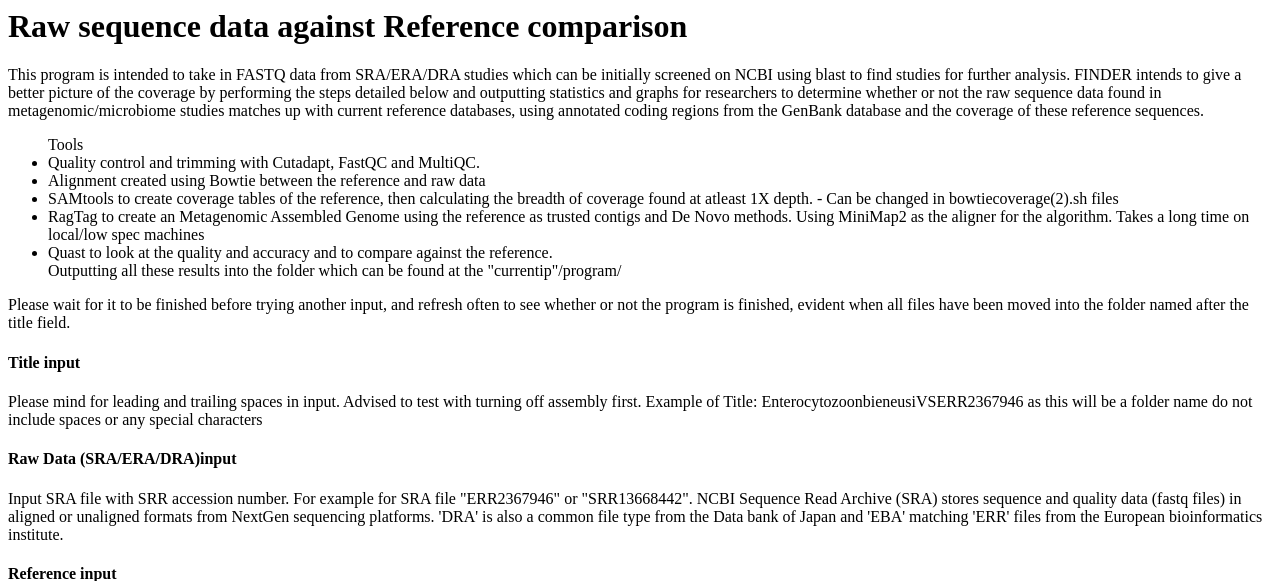
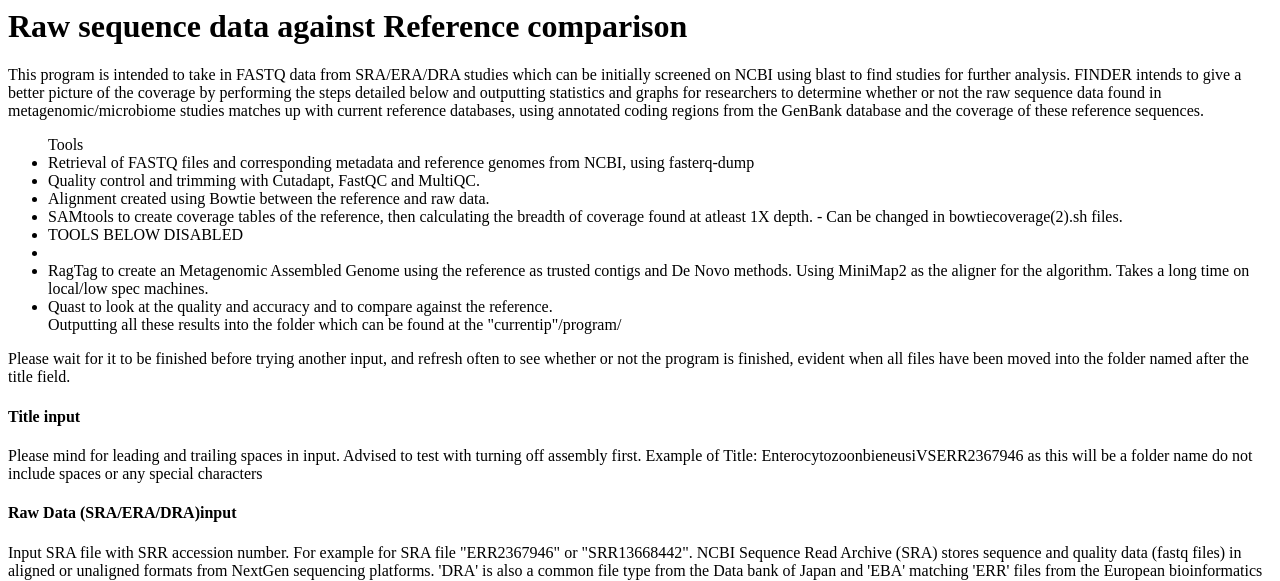
Before and after one commit to keith-harrison/FINDER, a PHP site: page / in a window 1280 px wide. Shown: the top 581 px of the page. Run offline with PHP 8.4, Linux system fonts and the light colour scheme.

Commit message:
Removed To do list, added line about fasterqdump and some extra comments
Also removed assembly for now as it caused bugs alot

```diff
--- a/website/index.php
+++ b/website/index.php
@@ -24,11 +24,13 @@ img {
     data found in metagenomic/microbiome studies matches up with current reference databases, using annotated coding regions from the GenBank database and the coverage of these reference sequences.
 
     <ul> Tools
+    <li>Retrieval of FASTQ files and corresponding metadata and reference genomes from NCBI, using fasterq-dump</li>
     <li>Quality control and trimming with Cutadapt, FastQC and MultiQC. </li>
-    <li>Alignment created using Bowtie between the reference and raw data  </li>
-    <li>SAMtools to create coverage tables of the reference, then calculating the breadth of coverage found at atleast 1X depth. - Can be changed in bowtiecoverage(2).sh files</li>
+    <li>Alignment created using Bowtie between the reference and raw data.</li>
+    <li>SAMtools to create coverage tables of the reference, then calculating the breadth of coverage found at atleast 1X depth. - Can be changed in bowtiecoverage(2).sh files.</li>
+    <li>TOOLS BELOW DISABLED<li>
     <li>RagTag to create an Metagenomic Assembled Genome using the reference as trusted contigs
-    and De Novo methods. Using MiniMap2 as the aligner for the algorithm. Takes a long time on local/low spec machines </li>
+    and De Novo methods. Using MiniMap2 as the aligner for the algorithm. Takes a long time on local/low spec machines. </li>
     <li>Quast to look at the quality and accuracy and to compare against the reference.</li>
     Outputting all these results into the folder which can be found at the "currentip"/program/
     </ul>
@@ -105,12 +107,13 @@ if(isset($_POST['Start'])) {
   $sra = $_POST["sra"];
   $tax = $_POST["tax"];
   // Also assigns the optional assemble to just contain "y" if assembling against reference
+  /* CURRENTLY DISABLED AS ASSEMBLY CAUSES BUGS.
   if(isset($_POST['assemble'])) {
     $assemble = "y";
     $myfile = fopen("./work/assemble.txt", "w") or die("Unable to open file!");
     fwrite($myfile, $assemble);
     fclose($myfile);
- }
+ } */
   // Makes work directory if nonexistent to store these files in
   if (!is_dir("work"))
 {
```
Also changed, not shown: 1 other file.
